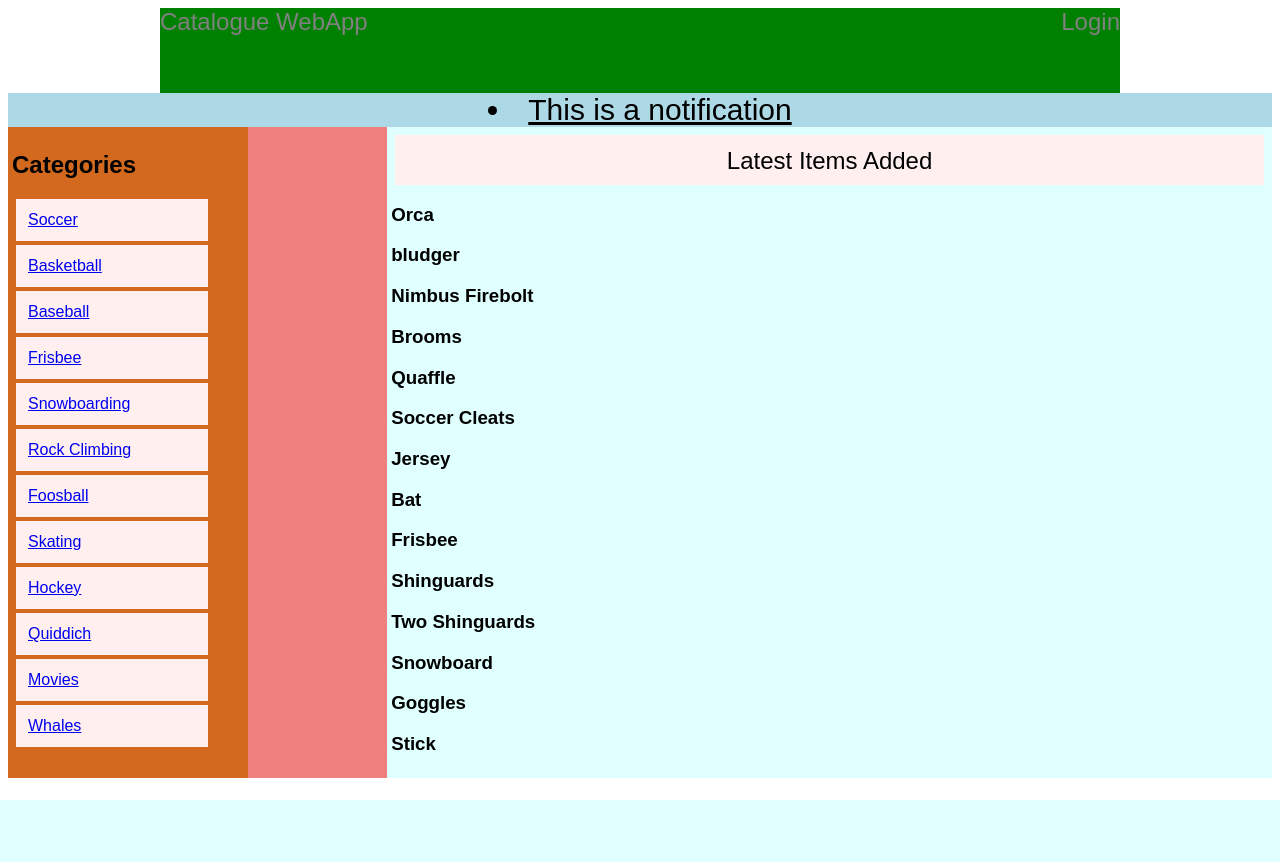
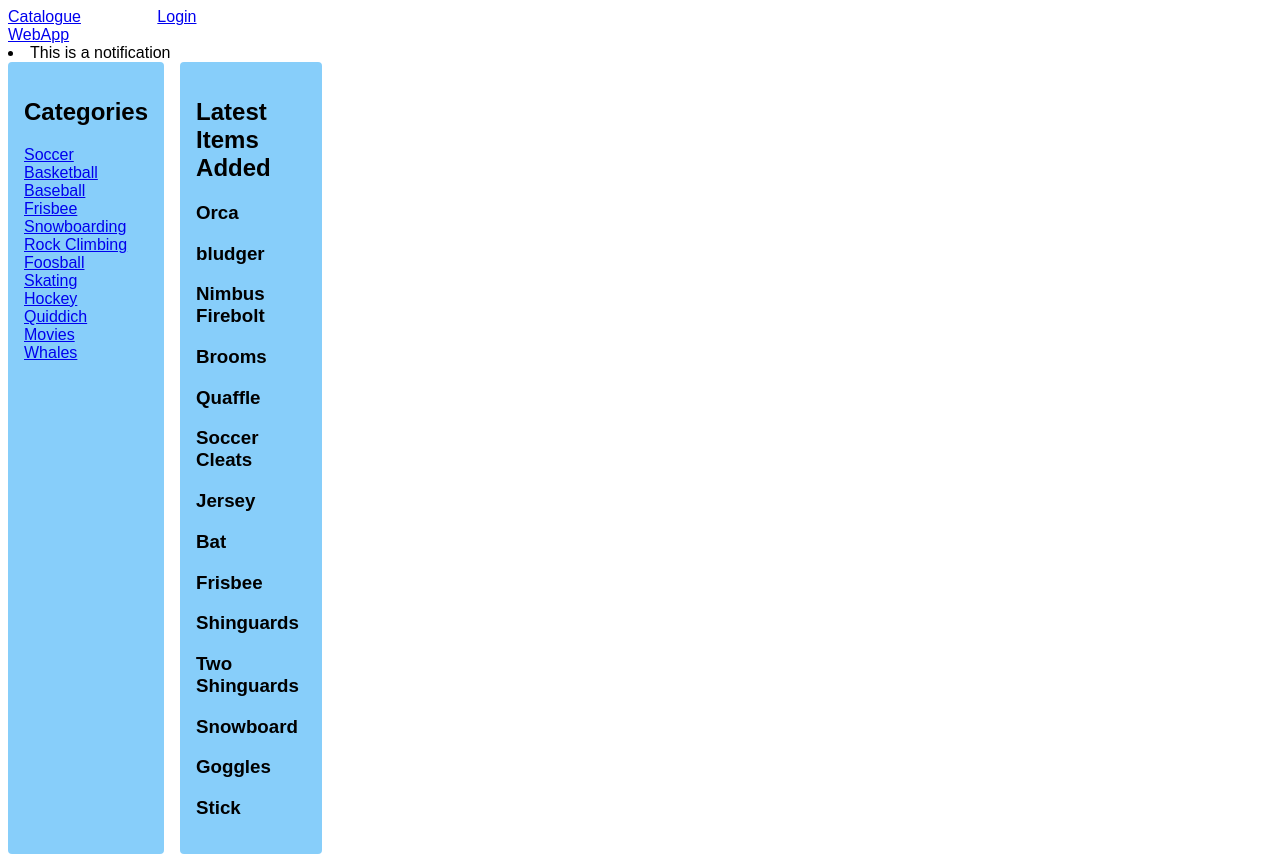
Before and after one commit to moe-elsadig/FSND-P2, a Flask app: page / in a window 1280 px wide. Before the commit the page ends 800 px from the top, so only its background shows below. Run offline with Flask 2, Linux system fonts and the light colour scheme; data comes from the database, SQL or seed files in the repository; parts of the project's set-up code (start-up, migrations or seed data) failed here and were passed over.

Commit message:
replaced the styles.css content with the new style structure

```diff
--- a/vagrant/static/styles.css
+++ b/vagrant/static/styles.css
@@ -1,307 +1,173 @@
-/*
-Header
-  Header-Logo
-  Header-Title
-  Header-Login
-    Header-Login-Image
-    Header-Login-Button
-Notification-Bar
-  Notification-Bar-Notification
-Content
-  Category-Section
-    Category-Section-Title
-    Category-Section-Add-Category-Button
-    Category-Section-List
-      Category-Section-List-Element
-        Category-Section-List-Element-Name
-        Category-Section-List-Element-Name-Edit-field
-        Category-Section-List-Element-Edit-Button
-        Category-Section-List-Element-Delete-Button
-  Item-Section
-    Item-Section-Title
-    Item-Section-Add-Item-Button
-    Item-Section-List
-      Item-Section-List-Element
-        Item-Section-List-Element-Image
-        Item-Section-List-Element-Image-Edit-button
-        Item-Section-List-Element-Image-Edit-field
-        Item-Section-List-Element-Name
-        Item-Section-List-Element-Name-Edit-button
-        Item-Section-List-Element-Name-Edit-field
-        Item-Section-List-Element-Description
-        Item-Section-List-Element-Description-Edit-button
-        Item-Section-List-Element-Description-Edit-Field
-*/
-
-/* All */
-* {
+*{
   font-family: Arial, Helvetica, sans-serif;
-  box-sizing: border-box;
 }
-/* Header */
-.header {
-  background-color: green;
-  height: 85px;
-  max-width: 960px;
-  margin-left: auto;
-  margin-right: auto;
+.content{
+  display: grid;
+  grid-template-columns: repeat(8, 1fr);
+  grid-auto-rows: minmax(100px, auto);
+  grid-gap: 1em;
+  /* horizontal alignment */
+  justify-items: stretch;
+  /* vertical alignment */
+  align-items: stretch;
+  max-width: 1280px;
+  margin: auto;
 }
-/* Header-Logo */
-.header .logo {
-  color: gray;
+.content > div{
+  background-color: lightskyblue;
+  padding: 1em;
+  border-radius: 4px
 }
-/* Header-Title */
-.header .title {
-  float: left;
-  text-decoration: none;
-  font-size: x-large;
-  color: gray;
+/* Start of Header section */
+.header{
+  align-self: center;
+  grid-column: 1/9;
+  grid-row: 1/2;
+  display: grid;
+  grid-template-columns: 1fr 1fr 5fr 1fr 1fr;
+  grid-gap: 1em;
 }
-.header .title:hover{
-  background-color: lightblue;
+.header_text{
+  justify-self: left;
+  align-self: center;
+  font-size: 50px;
+  padding:10px;
+  border-radius: 4px;
 }
-.header .title.active{
-  background-color: lightcoral;
+.header_text:hover{
+  cursor: pointer;
 }
-/* Header-Login */
-.header .login {
-  float: right
+.header_logo{
+  height: 50px;
+  width: 50px;
+  align-self: center;
+  justify-self: right;
+  background-color: transparent;
+  border-radius: 25px;
+  background-color: white;
 }
-/* Header-Login-Image */
-.header .login .image {
+.header_logo:hover{
+  cursor: pointer;
 }
-/* Header-Login-Button */
-.header .login .login_btn {
-  text-decoration: none;
-  font-size: x-large;
+.notification_sec{
+  align-self: end;
+  font-style: italic;
+  justify-self: center;
   color: gray
 }
-.header .login .button:hover {
-  background-color: lightblue;
+.login_icon{
+  height: 30px;
+  width: 30px;
+  padding: 5px;
+  border-radius: 10px;
+  align-self: center;
+  justify-self: right
 }
-.header .login .button:active {
-  background-color: lightcoral;
+.login_text{
+  font-size: 25px;
+  align-self: center;
+  justify-self: left;
+  border-radius: 4px;
 }
-/* Notification-Bar */
-.notification-bar {
-  display: block;
-  background-color: lightblue;
-  align-self: auto;
+.login_icon:hover,.login_text:hover{
+  background-color: aqua;
+  cursor: pointer;
 }
-/* Notification-Bar-Notification */
-.notification-bar .notification {
-  text-decoration: underline;
-  font-size: 30px;
-  text-align: center;
+/* End of Header Section */
+/* Start of content section */
+/* Start of Section Definitions */
+.cat_list_sec{
+  grid-column: 1/3;
+  grid-row: 2/4;
 }
-/* Content */
-.content {
-  font-family: Arial, Helvetica, sans-serif;
-  background: lightcoral;
+.item_list_sec{
+  grid-column: 3/5;
+  grid-row: 2/4;
+}
+.item_desc_sec{
+  grid-column: 5/9;
+  grid-row: 2/4;
+}
+.sec_title{
+  padding:10px;
+  text-decoration: underline lightgray;
+  justify-self: center;
+  align-self: start;
+}
+.sec_btn{
+  height: 40px;
+  width:40px;
+  padding: 5px;
+  justify-self: center;
+  align-self: center;
+  border-radius: 20px;
+  box-shadow: 0 4px 8px 0 rgba(0, 0, 0, 0.2), 0 6px 20px 0 rgba(0, 0, 0, 0.19);
+}
+.sec_btn:hover{
+  box-shadow: 0px 0px;
+  background-color: aqua;
+  cursor: pointer;
+}
+/* End of Section Definitions */
+.list{
   display: grid;
-  grid-template-columns: 30% 70%;
+  grid-template-columns: 1fr;
+  grid-auto-rows: minmax(50px,auto);
+  grid-gap: 0.5em;
 }
-/* Category-Section */
-.content .cat-sec {
-  float: left;
-  background-color: chocolate;
-  padding: 4px;
-  max-width: 240px;
+.list_item{
+  display: grid;
+  grid-template-columns: 1fr 5fr 1fr 1fr 1fr;
+  padding: 5px;
+  justify-self: stretch;
+  align-self: start;
+  background-color: white;
+  border-radius: 4px;
+  box-shadow: 0 4px 8px 0 rgba(0, 0, 0, 0.2), 0 6px 20px 0 rgba(0, 0, 0, 0.19);
 }
-/* Category-Section-Title */
-.content .cat-sec .cat-title {
-  background: #FFF0EF;
-  color: black;
-  height: 50px;
-  padding: 12px;
-  margin: 4px;
-  text-align: center;
-  font-weight: 150;
+.list_item:hover{
+  box-shadow: 0px 0px;
+  background-color: aqua;
+  cursor: pointer;
 }
-/* Category-Section-Add-Category-Button */
-.content .cat-sec .add_btn {
-  float:none;
+.list_item_text{
+  justify-self: left;
+  align-self: center
+}
+.list_item_logo{
+  height: 10px;
   width: 10px;
+  align-self: center;
+  justify-self: left;
+}
+.list_item_btn{
+  height: 15px;
+  width: 15px;
+  padding: 5px;
+  align-self: center;
+  justify-self: right;
+  border-radius: 4px;
+}
+.list_item_btn:hover{
+  box-shadow: 0px 0px;
+  background-color: palevioletred;
   cursor: pointer;
-  vertical-align: middle;
-  float:right;
-  width: 10px;
-  cursor: pointer;
-  background: #FFF0EF;
-  vertical-align: middle;
 }
-.content .cat-sec .add_btn:hover {
-  background: lightblue;
+.desc_box{
+  display: grid;
+  grid-gap: 1em;
+  padding: 5px;
+  justify-self: center;
+  align-self: center;
 }
-/* Category-Section-List */
-.content .cat-sec .cat-list {
-  width: 200px;
+.desc_text{
+  justify-content: left;
+  background-color: white;
+  border-radius: 4px;
+  padding: 10px;
+  box-shadow: 0 4px 8px 0 rgba(0, 0, 0, 0.2), 0 6px 20px 0 rgba(0, 0, 0, 0.19);
 }
-/* Category-Section-List-Element */
-.content .cat-sec .cat-list .cat-element {
-  background-color: #FFF0EF;
-  color: black;
-  display: block;
-  padding: 12px;
-  margin: 4px;
-  text-decoration: none;
-  overflow: hidden;
-  white-space: nowrap;
-  text-overflow: clip
-}
-.content .cat-sec .cat-list .cat-element:hover {
-  background-color: lightblue;
-}
-.content .cat-sec .cat-list .cat-element.active {
-  background-color: lightblue;
-  color: black;
-}
-/* Category-Section-List-Element-Name */
-.content .cat-sec .cat-list .cat-element .cat_name {
-  color: red;
-}
-/* Category-Section-List-Element-Name-Edit-field */
-.content .cat-sec .cat-list .cat-element .cat_name_edit_field {
-  float: none;
-}
-/* Category-Section-List-Element-Edit-Button */
-.content .cat-sec .cat-list .cat-element .cat_name_edit_btn {
-  width: 10px;
-  cursor: pointer;
-  vertical-align: middle;
-  float:right;
-  width: 10px;
-  cursor: pointer;
-  background: #FFF0EF;
-  vertical-align: middle;
-}
-.content .cat-sec .cat-list .cat-element .cat_name_edit_btn:hover {
-  background: lightblue;
-}
-/* Category-Section-List-Element-Delete-Button */
-.content .cat-sec .cat-list .cat-element .cat_name_delete_btn {
-  width: 10px;
-  cursor: pointer;
-  vertical-align: middle;
-  float:right;
-  width: 10px;
-  cursor: pointer;
-  background: #FFF0EF;
-  vertical-align: middle;
-}
-.content .cat-sec .cat-list .cat-element .cat_name_delete_btn:hover {
-  background-color: lightblue;
-}
-/* Item-Section */
-.content .item-sec {
-  float: left;
-  background-color: lightcyan;
-  padding: 4px;
-}
-/* Item-Section-Title */
-.content .item-sec .item-sec-title {
-  background: #FFF0EF;
-  color: black;
-  height: 50px;
-  padding: 12px;
-  margin: 4px;
-  text-align: center;
-  font-weight: 150;
-}
-/* Item-Section-Add-Item-Button */
-.content .item-sec .add_btn {
-  float: none;
-  float:right;
-  width: 10px;
-  cursor: pointer;
-  background: #FFF0EF;
-  vertical-align: middle;
-  width: 10px;
-  cursor: pointer;
-  vertical-align: middle;
-}
-.content .item-sec .add_btn:hover {
-  background-color: lightblue;
-}
-/* Item-Section-List */
-.content .item-sec .item-list {
-  float: none;
-}
-/* Item-Section-List-Element */
-.content .item-sec .item-list .item-element {
-  display: block;
-  height: 200px;
-  width: 300px;
-}
-/* Item-Section-List-Element-Image */
-.content .item-sec .item-list .item-element .image {
-  float:none;
-}
-/* Item-Section-List-Element-Image-Edit-button */
-.content .item-sec .item-list .item-element .image_edit_btn {
-  width: 10px;
-  cursor: pointer;
-  vertical-align: middle;
-  float:right;
-  width: 10px;
-  cursor: pointer;
-  background: #FFF0EF;
-  vertical-align: middle;
-}
-.content .item-sec .item-list .item-element .image_edit_btn:hover {
-  background-color: lightblue;
-}
-/* Item-Section-List-Element-Image-Edit-field */
-.content .item-sec .item-list .item-element .image_edit_field {
-  float:none;
-}
-/* Item-Section-List-Element-Name */
-.content .item-sec .item-list .item-element .item_name {
-  color: red;
-}
-/* Item-Section-List-Element-Name-Edit-button */
-.content .item-sec .item-list .item-element .item_name_edit_btn {
-  width: 10px;
-  cursor: pointer;
-  vertical-align: middle;
-  float:right;
-  width: 10px;
-  cursor: pointer;
-  background: #FFF0EF;
-  vertical-align: middle;
-}
-.content .item-sec .item-list .item-element .item_name_edit_btn:hover {
-  background-color: lightblue;
-}
-.content .item-sec .item-list .item-element .item_name_edit_btn:hover {
-  background-color: lightblue;
-}
-/* Item-Section-List-Element-Name-Edit-field */
-.content .item-sec .item-list .item-element .item-name-edit-field {
-  float:none;
-}
-/* Item-Section-List-Element-Description */
-.content .item-sec .item-list .item-element .item_desc {
-  color: red;
-}
-/* Item-Section-List-Element-Description-Edit-button */
-.content .item-sec .item-list .item-element .item-desc-edit-btn {
-  width: 10px;
-  cursor: pointer;
-  vertical-align: middle;
-  float:right;
-  width: 10px;
-  cursor: pointer;
-  background: #FFF0EF;
-  vertical-align: middle;
-}
-.content .item-sec .item-list .item-element .item-desc-edit-btn:hover {
-  background-color: lightblue;
-}
-/* Item-Section-List-Element-Description-Edit-Field */
-.content .item-sec .item-list .item-element .item_desc_edit_field {
-  float:none;
-}
+/* End of Content Section */
 
 @media screen and (max-width: 500px){
 
```
